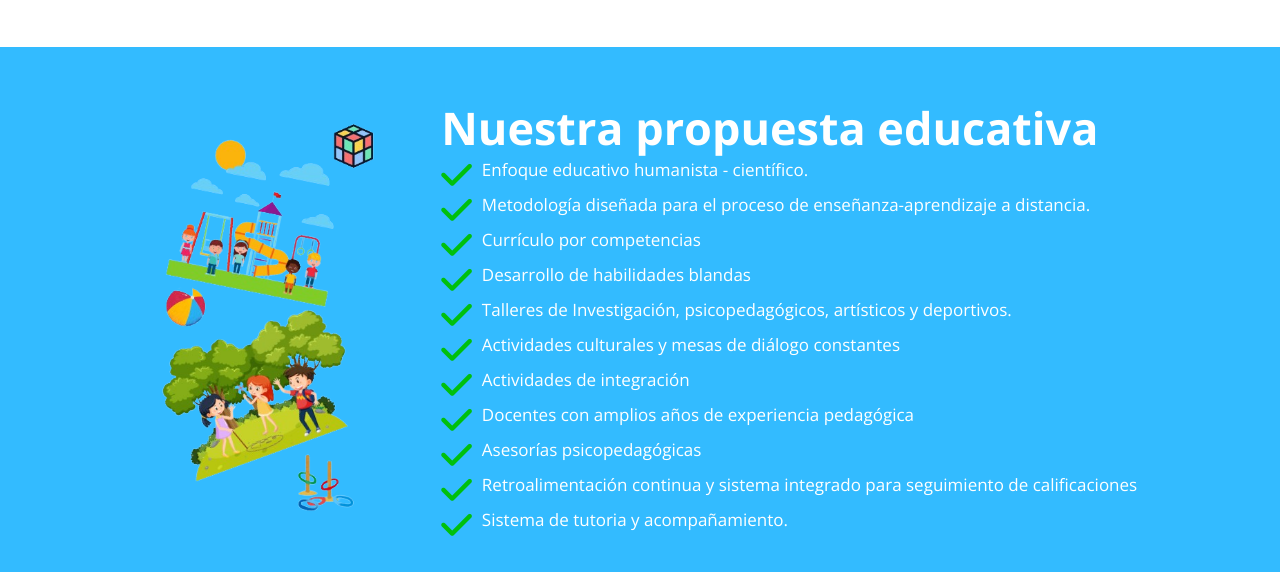
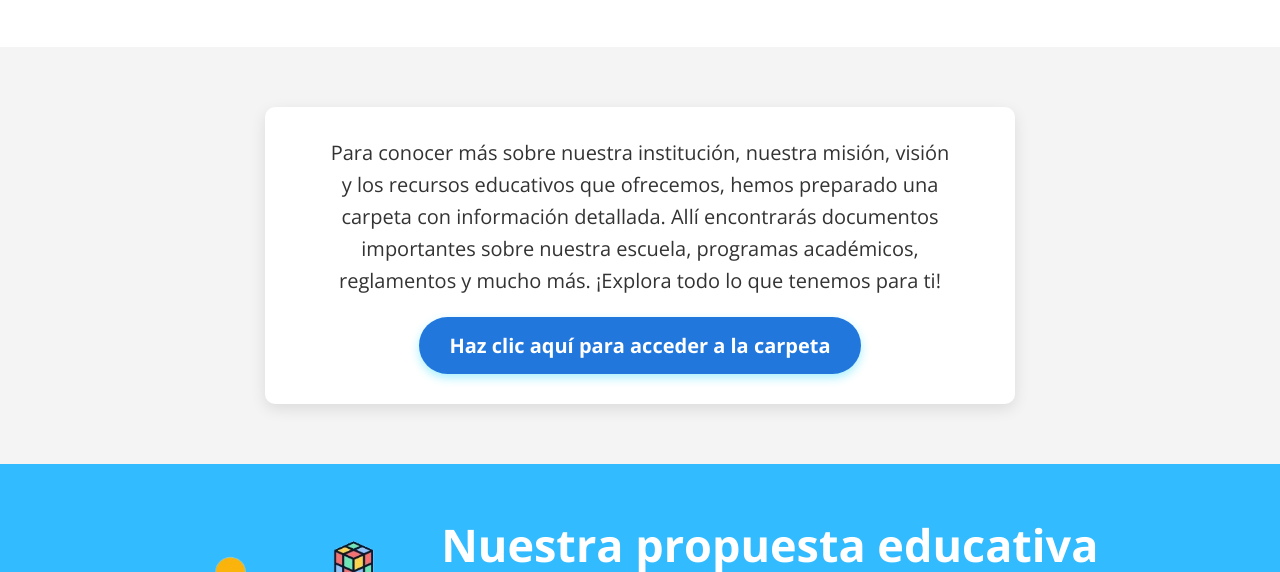
Before and after one commit to Gamer-bian/Ejac, a plain HTML site: page Servicio.html in a window 1280 px wide. Shown: the part 2057-2629 px from the top of the page. Drawn offline with Linux system fonts and the light colour scheme.

Commit message:
Creando la ultima sesion para entregar el proyecto

```diff
--- a/Estilos_Css/CSS3_PW/style-servicio.css
+++ b/Estilos_Css/CSS3_PW/style-servicio.css
@@ -184,6 +184,53 @@ body{
     transform: scale(1.1);
     transition: .3s;
 }
+/* Section del link para la carpeta */
+.section-infoCarpet {
+    display: flex;
+    justify-content: center;
+    align-items: center;
+    padding: 60px 20px;
+    background-color: #f4f4f4;
+}
+
+.infoCarpet__link {
+    max-width: 750px;
+    display: flex;
+    flex-direction: column;
+    align-items: center;
+    text-align: center;
+    padding: 30px;
+    border-radius: 10px;
+    background-color: #fff;
+    box-shadow: 0 5px 15px rgba(0, 0, 0, 0.1);
+}
+
+.infoCarpet__link p {
+    font-size: 20px;
+    line-height: 1.6;
+    text-wrap: balance;
+    color: #333;
+    margin-bottom: 20px;
+}
+
+.infoCarpet__link-href {
+    display: inline-block;
+    background-color: #27d;
+    color: #fff;
+    font-size: 20px;
+    padding: 15px 30px;
+    border-radius: 50px;
+    transition: background 0.3s ease, transform 0.2s;
+    box-shadow: 0 4px 10px rgba(39, 221, 255, 0.4);
+    font-weight: bold;
+}
+
+.infoCarpet__link-href:hover {
+    background-color: #38e;
+    transform: scale(1.05);
+    box-shadow: 0 6px 15px rgba(39, 221, 255, 0.5);
+}
+
 /* section de propuesta educativa */
 .section-propeducativ{
     background-color: #3bf;
--- a/Servicio.html
+++ b/Servicio.html
@@ -141,6 +141,14 @@
             <figure class="images-content"><img src="./Images/psicologa3.jpeg" alt="img-psicolog-3"></figure>
         </div>
     </section>
+        <!-- section del link para la carpeta -->
+    <section class="section-infoCarpet">
+        <div class="infoCarpet__link">
+            <p>Para conocer más sobre nuestra institución, nuestra misión, visión y los recursos educativos que ofrecemos, hemos preparado una carpeta con información detallada. Allí encontrarás documentos importantes sobre nuestra escuela, programas académicos, reglamentos y mucho más. ¡Explora todo lo que tenemos para ti!</p>
+            <a href="https://drive.google.com/drive/folders/1m9ebmMV5t5NrA6kcydtKctgq6gZuvywT?usp=sharinghttps://drive.google.com/drive/folders/1m9ebmMV5t5NrA6kcydtKctgq6gZuvywT?usp=sharing" class="infoCarpet__link-href">Haz clic aquí para acceder a la carpeta</a>
+        </div>
+    </section>
+
     <!-- section de propuesta educativa -->
     <section class="section-propeducativ">
         <div class="section-propeducativ__div-left">
```
